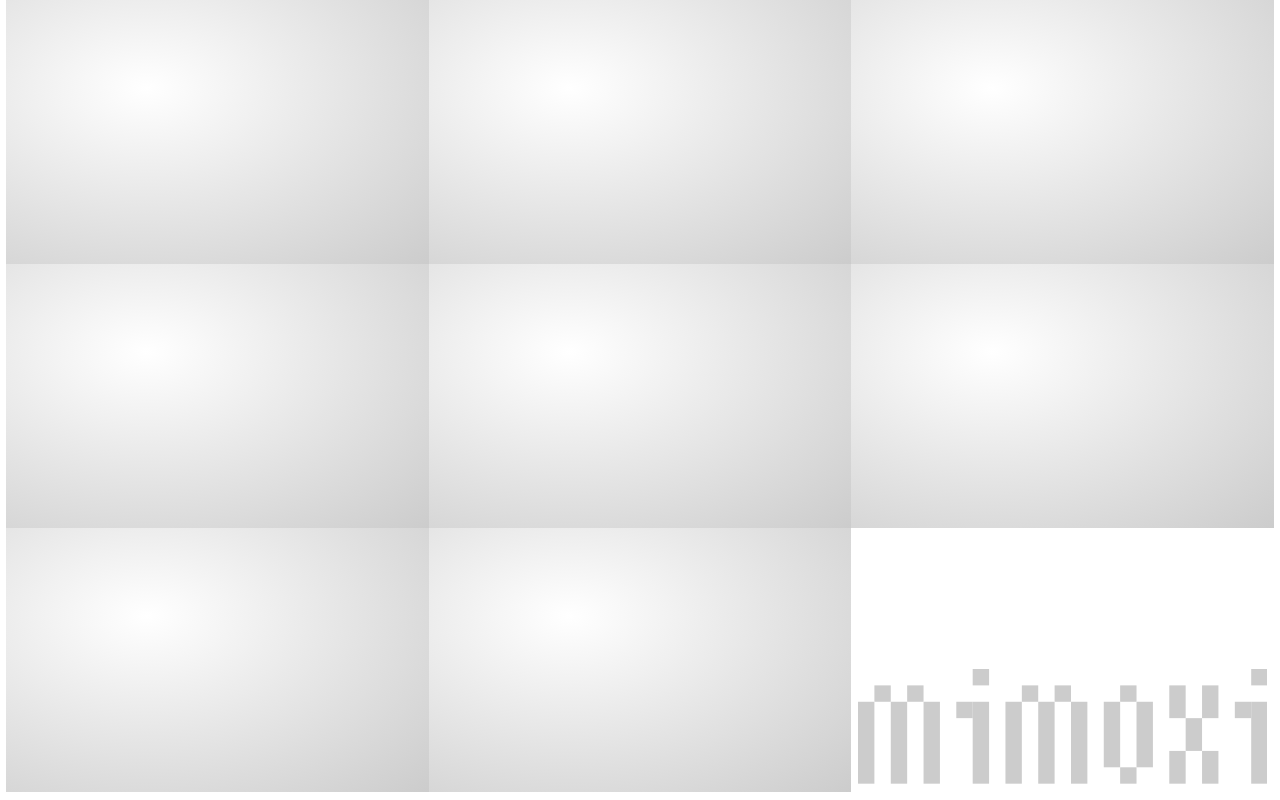
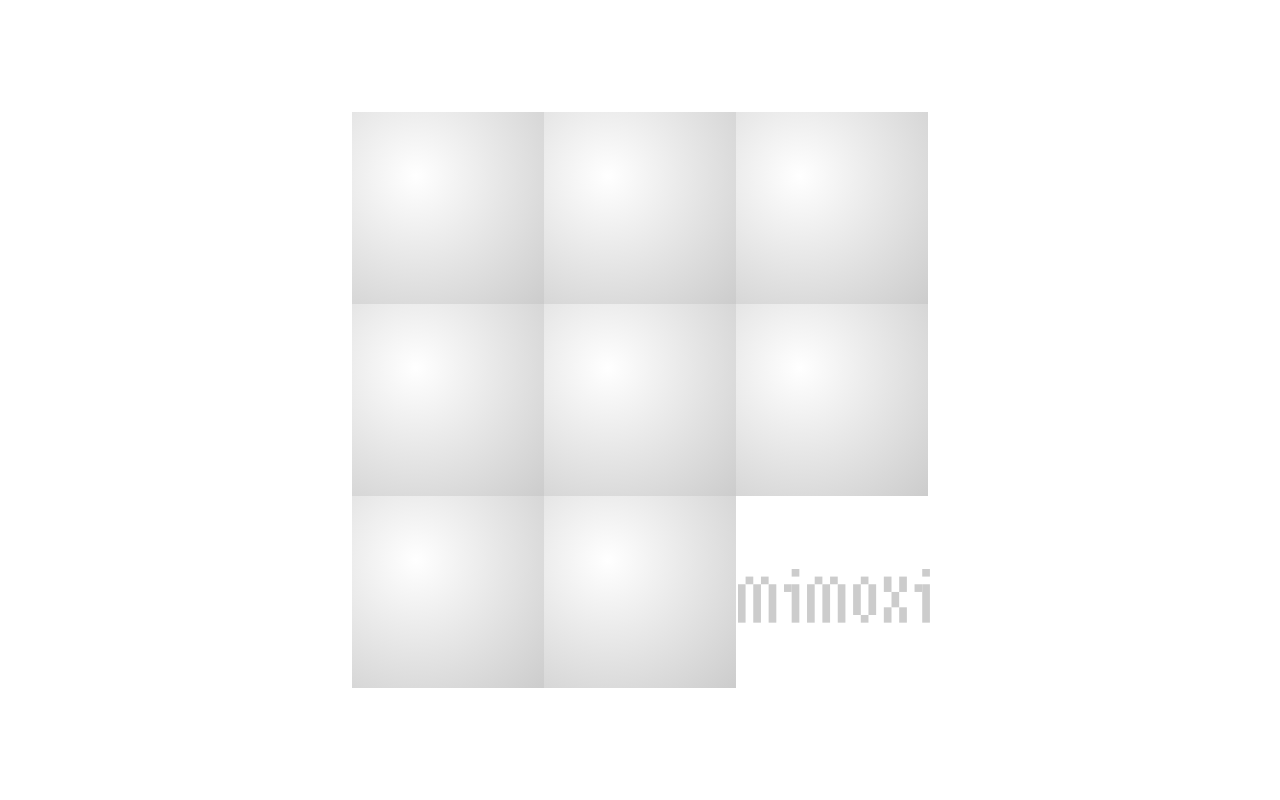
Before and after one commit to hmadisonturner/mimoxi, a plain HTML site: page index.html in a window 1280 px wide. Drawn offline with Linux system fonts and the light colour scheme.

Commit message:
Polish styles

```diff
--- a/index.html
+++ b/index.html
@@ -13,7 +13,7 @@
   </head>
 
   <body>
-    <div class="container">
+    <div id="container">
       <button id="key0"></button>
       <button id="key1"></button>
       <button id="key2"></button>
--- a/style.css
+++ b/style.css
@@ -53,35 +53,39 @@ body {
   display: flex;
   flex-direction: column;
   align-items: center;
+  justify-content: center;
+  height: 100dvh;
+  width: 100dvw;
+  padding: 0;
 }
 
 svg {
   display: inline;
   visibility: hidden;
-  width: 10vw;
-  margin: 3vh 1vw;
+  width: min(0.5in, 10dvw);
+  margin: 5%;
 }
 
 svg#logo {
   display: block;
   visibility: visible;
   margin: 0;
-  width: 32vw;
+  padding: 1%;
+  width: min(33dvw, 2in);
   height: auto;
-  position: absolute;
-  right: 1vw;
-  bottom: 0;
   z-index: -1;
 }
 
-div.container {
+div#container {
   display: grid;
   grid-template-columns: repeat(3, 1fr);
+  max-width: 6in;
+  max-height: 6in;
 }
 
 button {
-  width: 33vw;
-  height: 33vh;
+  width: min(33dvw, 2in);
+  height: min(33dvh, 2in);
   border: 0;
   background: radial-gradient(
     at 33.3% 33.3%,
@@ -96,8 +100,8 @@ button:focus {
 
 div#panel {
   text-align: right;
-  width: 33vw;
-  height: 33vh;
+  width: 100%;
+  height: 100%;
 }
 
 button#key0.lit {
@@ -231,7 +235,7 @@ button#key7.on {
 circle.btn {
   fill: white;
   stroke: var(--gray-color);
-  stroke-width: max(0.05vw, 0.5px);
+  stroke-width: max(0.05dvw, 0.5px);
 }
 
 circle.indicator {
@@ -241,8 +245,8 @@ circle.indicator {
 
 path {
   fill: none;
-  stroke: #ccc;
-  stroke-width: 0.1vw;
+  stroke: var(--gray-color);
+  stroke-width: max(0.05dvw, 0.5px);
 }
 
 .on path,
```
